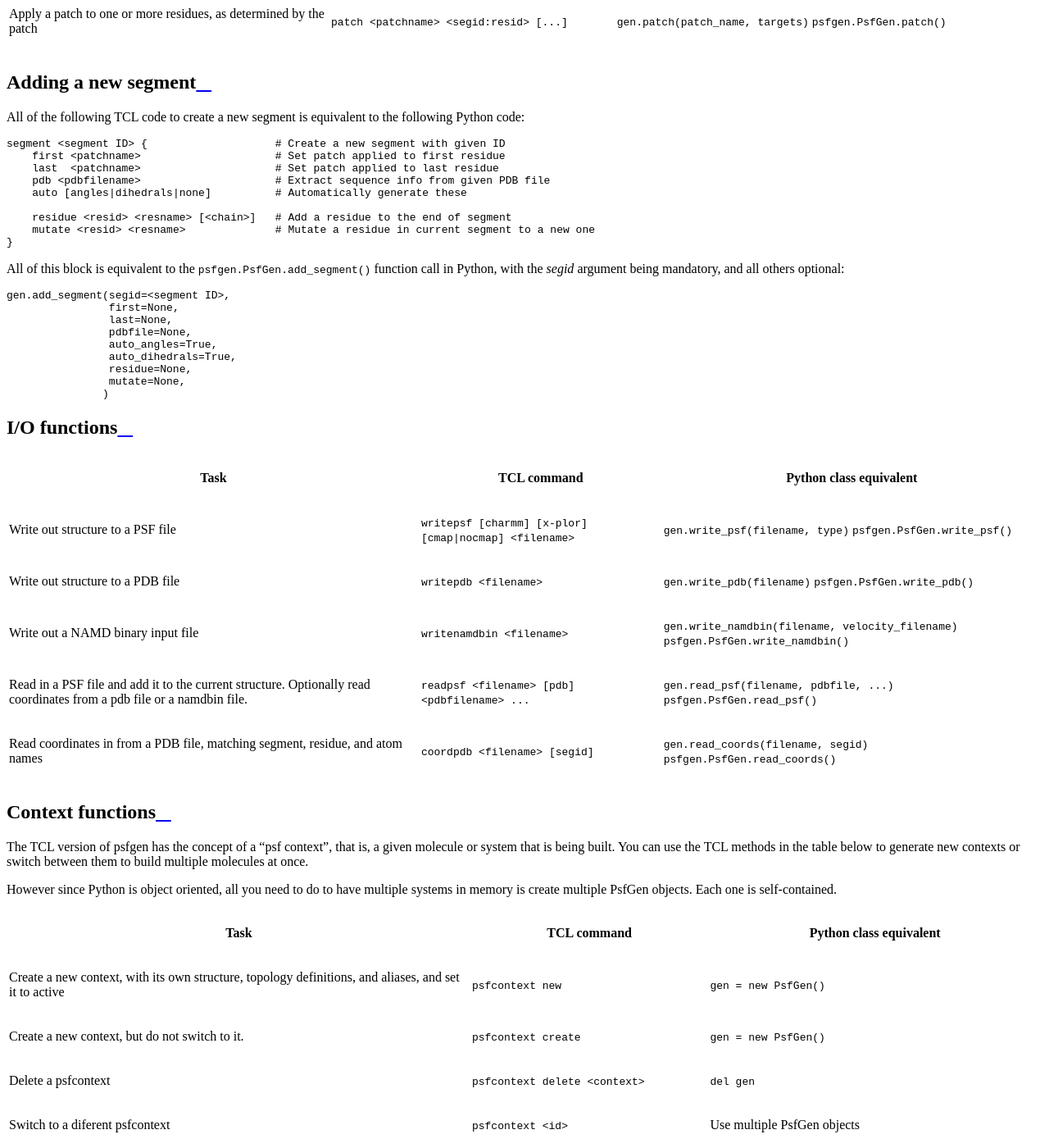
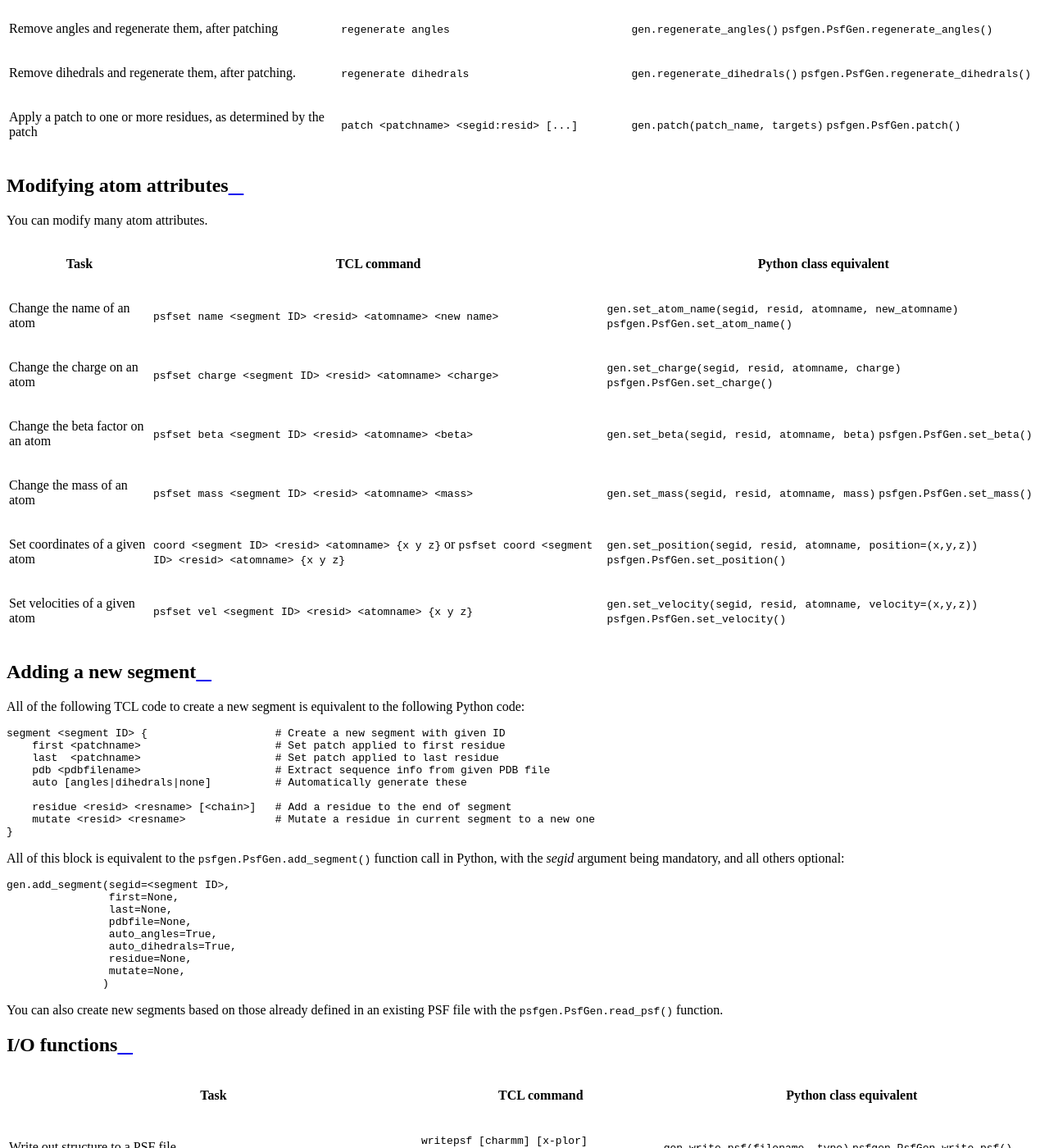
Before and after one commit to Eigenstate/psfgen, a Sphinx documentation site: the page built from docs/all_commands.rst, in a window 1280 px wide and 1400 px high, scrolled down 2942 px. Shown: the whole window at 82% size. Built offline with Sphinx 7.4.7 and the Read the Docs theme 2.0.0, drawn with Linux system fonts in a browser that asks for light colours; some of the changed text lies outside the part shown.

Commit message:
Update documentation for psfset

```diff
--- a/docs/all_commands.rst
+++ b/docs/all_commands.rst
@@ -34,11 +34,21 @@ Topology and naming functions
      - No exact match. Make a PDB alias with :meth:`psfgen.PsfGen.alias_residue`
    * - Provide alternate names for residues in pdb file
      - ``pdbalias residue <PDB residue name> <desired residue name>``
-     - ``gen.alias_residue(top_resname, pdb_resname)`` :meth:`psfgen.PsfGen.alias_residue`
+     - ``gen.alias_residue(top_resname, pdb_resname)``
+       :meth:`psfgen.PsfGen.alias_residue`
    * - Provide translations for atom names found in PDB files to those
        in topology files
      - ``pdbalias atom <residue name> <PDB atomname> <topology atomname>``
-     - ``gen.alias_atom(resname, pdb_atomname, top_atomname)`` :meth:`psfgen.PsfGen.alias_atom`
+     - ``gen.alias_atom(resname, pdb_atomname, top_atomname)``
+       :meth:`psfgen.PsfGen.alias_atom`
+   * - Change the name of a single residue
+     - ``psfset resname <segment ID> <resid> <resname>``
+     - ``gen.set_resname(segid, resid, new_resname)``
+       :meth:`psfgen.PsfGen.set_resname`
+   * - Rename a segment
+     - ``psfset segid <segment ID> <new name>``
+     - ``gen.set_segid(segid, new_segid)``
+       :meth:`psfgen.PsfGen.set_segid`
 
 Query functions
 ---------------
@@ -89,10 +99,12 @@ Query functions
      - ``gen.get_masses(segi, resid)`` :meth:`psfgen.PsfGen.get_masses`
    * - Get indices/atom IDs for atoms in a given residue
      - ``segment atomid <segment ID> <resid>``
-     - ``gen.get_atom_indices(segid, resid)`` :meth:`psfgen.PsfGen.get_atom_indices`
+     - ``gen.get_atom_indices(segid, resid)``
+       :meth:`psfgen.PsfGen.get_atom_indices`
    * - Get x,y,z coordinates for atoms in a given residue
      - ``segment coordinates <segment ID> <resid>``
-     - ``gen.get_coordinates(segid, resid)`` :meth:`psfgen.PsfGen.get_coordinates`
+     - ``gen.get_coordinates(segid, resid)``
+       :meth:`psfgen.PsfGen.get_coordinates`
    * - Get vx,vy,vz velocites for atoms in a given residue, if set
      - ``segment velocities <segment ID> <resid>``
      - ``gen.get_velocities(segid, resid)`` :meth:`psfgen.PsfGen.get_velocities`
@@ -119,7 +128,8 @@ System building functions
      - ``gen.delete_atoms(segid, resid)`` :meth:`psfgen.PsfGen.delete_atoms`
    * - Delete a single atom
      - ``delatom <segment ID> <resid> <atom name>``
-     - ``gen.delete_atoms(segid, resid, atomname)`` :meth:`psfgen.PsfGen.delete_atoms`
+     - ``gen.delete_atoms(segid, resid, atomname)``
+       :meth:`psfgen.PsfGen.delete_atoms`
    * - Create multiple images of a set of atoms for locally enhanced sampling
      - ``multiply <factor> <segid[:resid[:atomname]]> ...``
      - Not implemented
@@ -135,6 +145,44 @@ System building functions
    * - Apply a patch to one or more residues, as determined by the patch
      - ``patch <patchname> <segid:resid> [...]``
      - ``gen.patch(patch_name, targets)`` :meth:`psfgen.PsfGen.patch`
+
+Modifying atom attributes
+-------------------------
+
+You can modify many atom attributes.
+
+.. list-table::
+   :header-rows: 1
+
+   * - Task
+     - TCL command
+     - Python class equivalent
+   * - Change the name of an atom
+     - ``psfset name <segment ID> <resid> <atomname> <new name>``
+     - ``gen.set_atom_name(segid, resid, atomname, new_atomname)``
+       :meth:`psfgen.PsfGen.set_atom_name`
+   * - Change the charge on an atom
+     - ``psfset charge <segment ID> <resid> <atomname> <charge>``
+     - ``gen.set_charge(segid, resid, atomname, charge)``
+       :meth:`psfgen.PsfGen.set_charge`
+   * - Change the beta factor on an atom
+     - ``psfset beta <segment ID> <resid> <atomname> <beta>``
+     - ``gen.set_beta(segid, resid, atomname, beta)``
+       :meth:`psfgen.PsfGen.set_beta`
+   * - Change the mass of an atom
+     - ``psfset mass <segment ID> <resid> <atomname> <mass>``
+     - ``gen.set_mass(segid, resid, atomname, mass)``
+       :meth:`psfgen.PsfGen.set_mass`
+   * - Set coordinates of a given atom
+     - ``coord <segment ID> <resid> <atomname> {x y z}`` or
+       ``psfset coord <segment ID> <resid> <atomname> {x y z}``
+     - ``gen.set_position(segid, resid, atomname, position=(x,y,z))``
+       :meth:`psfgen.PsfGen.set_position`
+   * - Set velocities of a given atom
+     - ``psfset vel <segment ID> <resid> <atomname> {x y z}``
+     - ``gen.set_velocity(segid, resid, atomname, velocity=(x,y,z))``
+       :meth:`psfgen.PsfGen.set_velocity`
+
 
 Adding a new segment
 --------------------
@@ -170,6 +218,10 @@ others optional:
                     residue=None,
                     mutate=None,
                    )
+
+
+You can also create new segments based on those already defined in an existing
+PSF file with the :meth:`psfgen.PsfGen.read_psf` function.
 
 
 I/O functions
```
Also changed, not shown: other parts of docs/all_commands.rst (+0 -3 lines), 6 other files.
